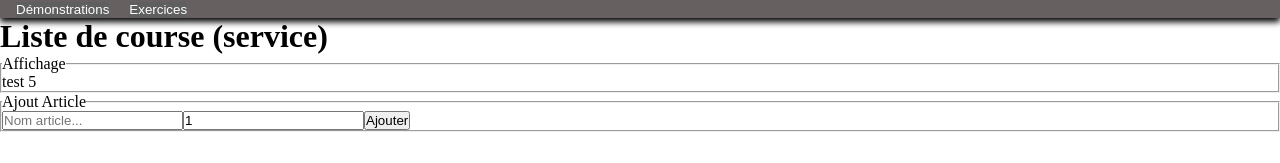
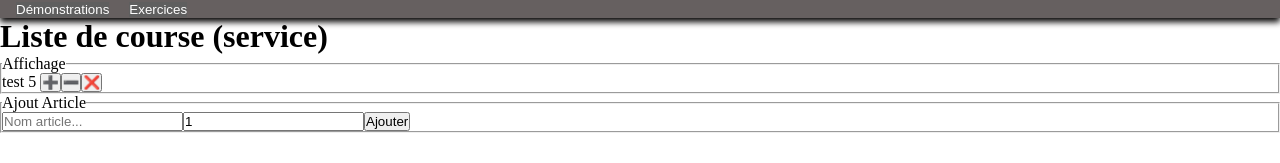
Before and after one commit to codewithadelite/fan-de-series, an Angular app: page /exos/service in a window 1280 px wide. Shown: the top 163 px of the page. Built offline with nearby package versions, Linux system fonts and the light colour scheme.

Commit message:
correctifs service (2/2)

```diff
--- a/src/app/components/exos/shopping-list-service/shopping-list-service.component.html
+++ b/src/app/components/exos/shopping-list-service/shopping-list-service.component.html
@@ -5,7 +5,9 @@
         @for (article of articles; track article.nom) {
         <li>
             {{article.nom}} {{article.quantite}}
-
+            <button (click)="updateQuantite(article.nom, '+')">➕</button>
+            <button (click)="updateQuantite(article.nom, '-')">➖</button>
+            <button (click)="supprimer(article.nom)">❌</button>
         </li>
         }
     </ul>
--- a/src/app/components/exos/shopping-list-service/shopping-list-service.component.ts
+++ b/src/app/components/exos/shopping-list-service/shopping-list-service.component.ts
@@ -8,12 +8,11 @@ import { of } from 'rxjs';
     styleUrl: './shopping-list-service.component.scss'
 })
 export class ShoppingListServiceComponent {
-    articles: any
+    articles = this._shoppingService.getArticles()
     newArticleNom: string = ""
     newArticleQuantite: number = 1
 
     constructor(private _shoppingService: ShoppinglistService) {
-        this.articles = this._shoppingService.getArticles()
     }
 
     ajouterArticle() {
@@ -30,4 +29,21 @@ export class ShoppingListServiceComponent {
         }
     }
 
+    updateQuantite(nom : string, sensAugmentation : string){
+        const article = this.articles.find(article => article.nom == nom)
+        if (article) {
+            if (sensAugmentation === "+") {
+                this._shoppingService.updateQuantite(nom, article.quantite + 1)
+            }
+            else{
+                this._shoppingService.updateQuantite(nom, article.quantite - 1)
+            }
+            this.articles = this._shoppingService.getArticles()
+        }
+    }
+
+    supprimer(nom : string){
+        this._shoppingService.supprimerArticle(nom)
+        this.articles = this._shoppingService.getArticles()
+    }
 }
--- a/src/app/tools/services/shoppinglist.service.ts
+++ b/src/app/tools/services/shoppinglist.service.ts
@@ -9,7 +9,7 @@ export class ShoppinglistService {
     ]
 
     // get articles
-    getArticles(): any {
+    getArticles(){
         return this.articles
     }
 
```
